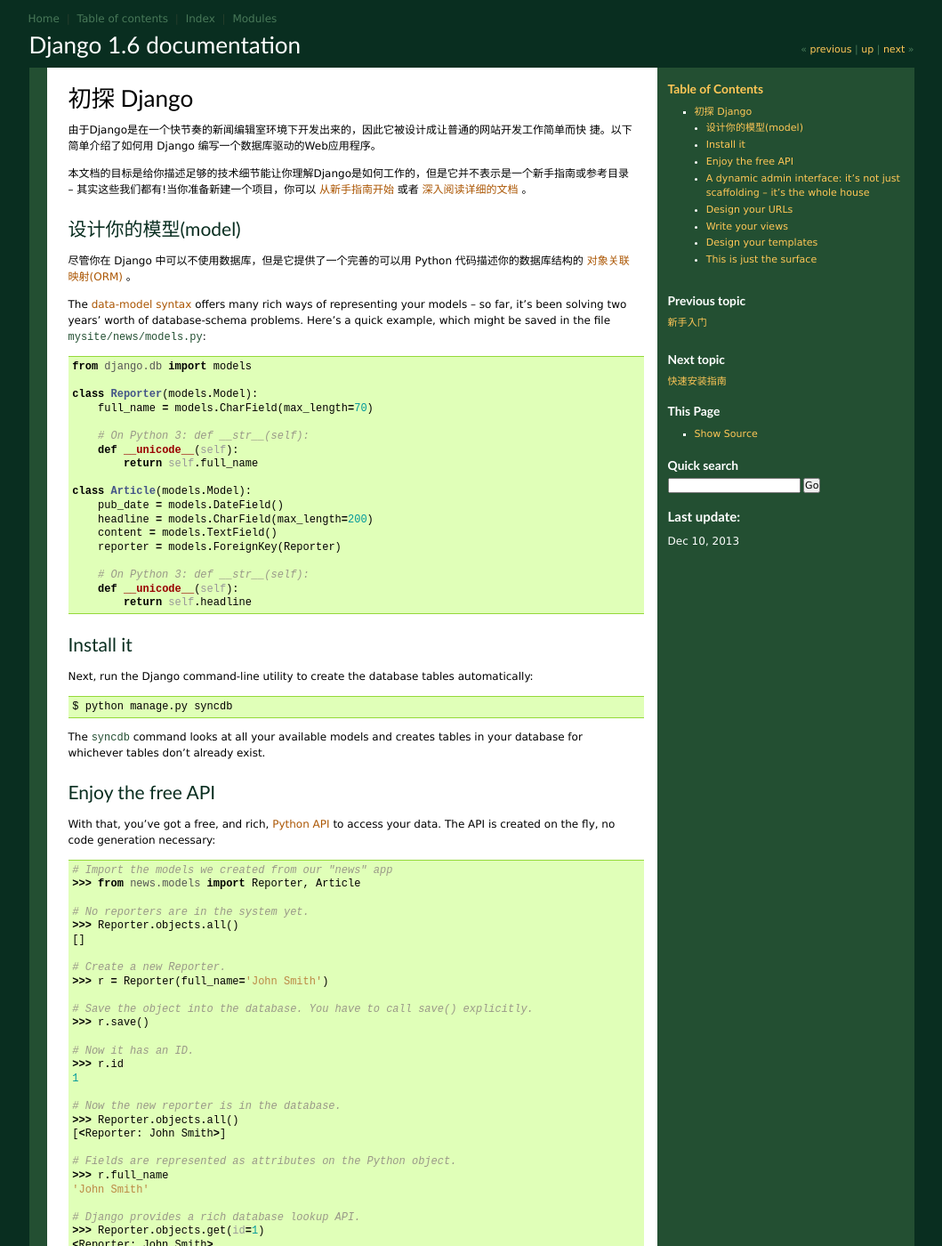
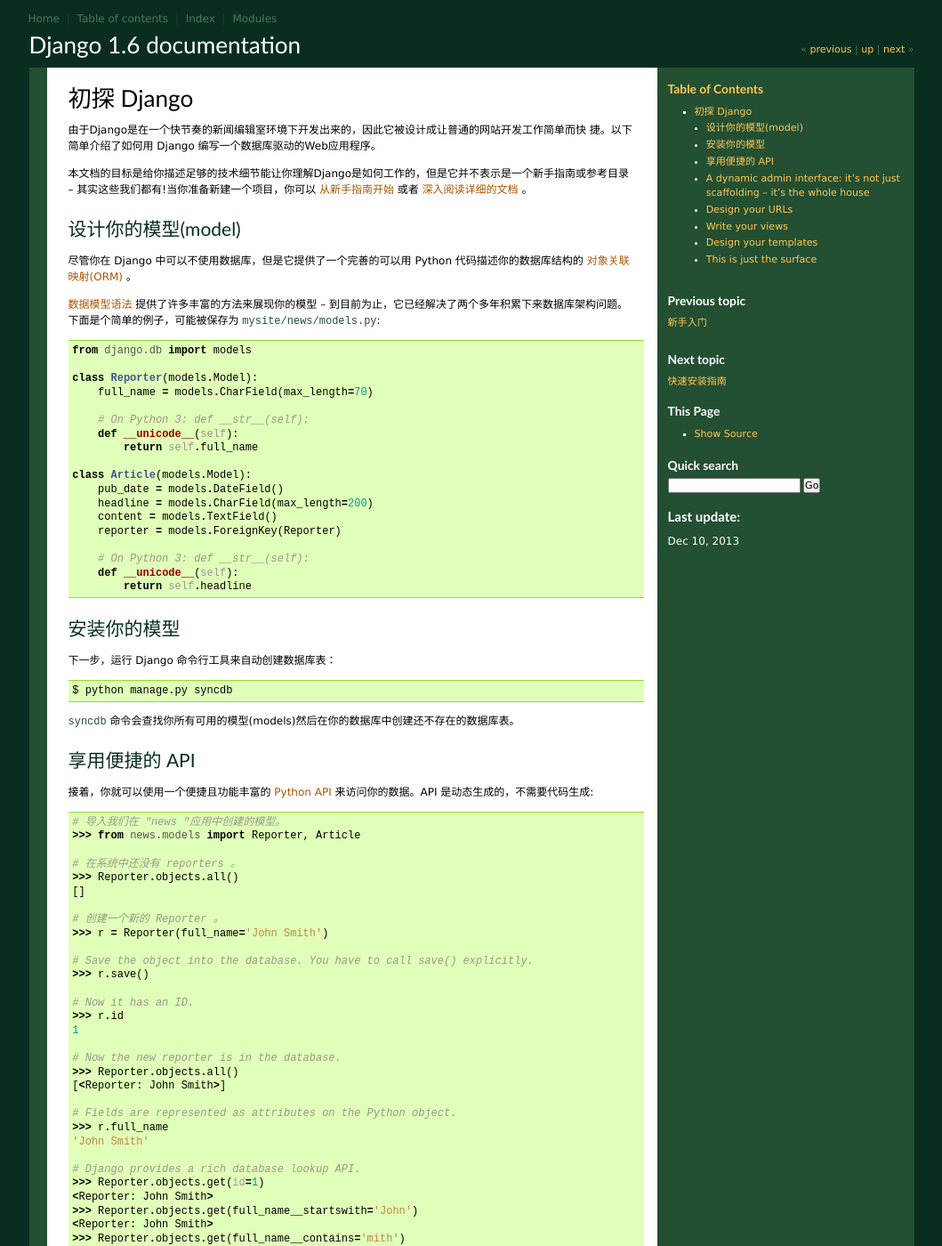
Before and after one commit to ljb-2000/django-chinese-docs-1.6, a Sphinx documentation site: the page built from docs/intro/overview.txt, in a window 1280 px wide and 1400 px high. Shown: the whole window at 89% size, without its empty margins (110-1169 px from the left). Built offline with Sphinx 7.4.7, drawn with Linux system fonts in a browser that asks for light colours; pages that are not in the unit, such as notebooks, are missing from menus; cross-references to code outside the pages are shown as plain code.

Commit message:
overview.txt

```diff
--- a/docs/intro/overview.txt
+++ b/docs/intro/overview.txt
@@ -16,10 +16,9 @@
 
 .. _对象关联映射(ORM): http://zh.wikipedia.org/wiki/%E5%AF%B9%E8%B1%A1%E5%85%B3%E7%B3%BB%E6%98%A0%E5%B0%84
 
-The :doc:`data-model syntax </topics/db/models>` offers many rich ways of
-representing your models -- so far, it's been solving two years' worth of
-database-schema problems. Here's a quick example, which might be saved in
-the file ``mysite/news/models.py``::
+:doc:`数据模型语法 </topics/db/models>` 提供了许多丰富的方法来展现你的模型 --
+到目前为止，它已经解决了两个多年积累下来数据库架构问题。
+下面是个简单的例子，可能被保存为 ``mysite/news/models.py``::
 
     from django.db import models
 
@@ -40,36 +39,33 @@
         def __unicode__(self):
             return self.headline
 
-Install it
-==========
+安装你的模型
+============
 
-Next, run the Django command-line utility to create the database tables
-automatically:
+下一步，运行 Django 命令行工具来自动创建数据库表：
 
 .. code-block:: bash
 
     $ python manage.py syncdb
 
-The :djadmin:`syncdb` command looks at all your available models and creates
-tables in your database for whichever tables don't already exist.
+:djadmin:`syncdb` 命令会查找你所有可用的模型(models)然后在你的数据库中创建还不存在的数据库表。
 
-Enjoy the free API
+享用便捷的 API
 ==================
 
-With that, you've got a free, and rich, :doc:`Python API </topics/db/queries>`
-to access your data. The API is created on the fly, no code generation
-necessary:
+接着，你就可以使用一个便捷且功能丰富的 :doc:`Python API </topics/db/queries>`
+来访问你的数据。API 是动态生成的，不需要代码生成:
 
 .. code-block:: python
 
-    # Import the models we created from our "news" app
+    # 导入我们在 "news "应用中创建的模型。
     >>> from news.models import Reporter, Article
 
-    # No reporters are in the system yet.
+    # 在系统中还没有 reporters 。
     >>> Reporter.objects.all()
     []
 
-    # Create a new Reporter.
+    # 创建一个新的 Reporter 。
     >>> r = Reporter(full_name='John Smith')
 
     # Save the object into the database. You have to call save() explicitly.
```
